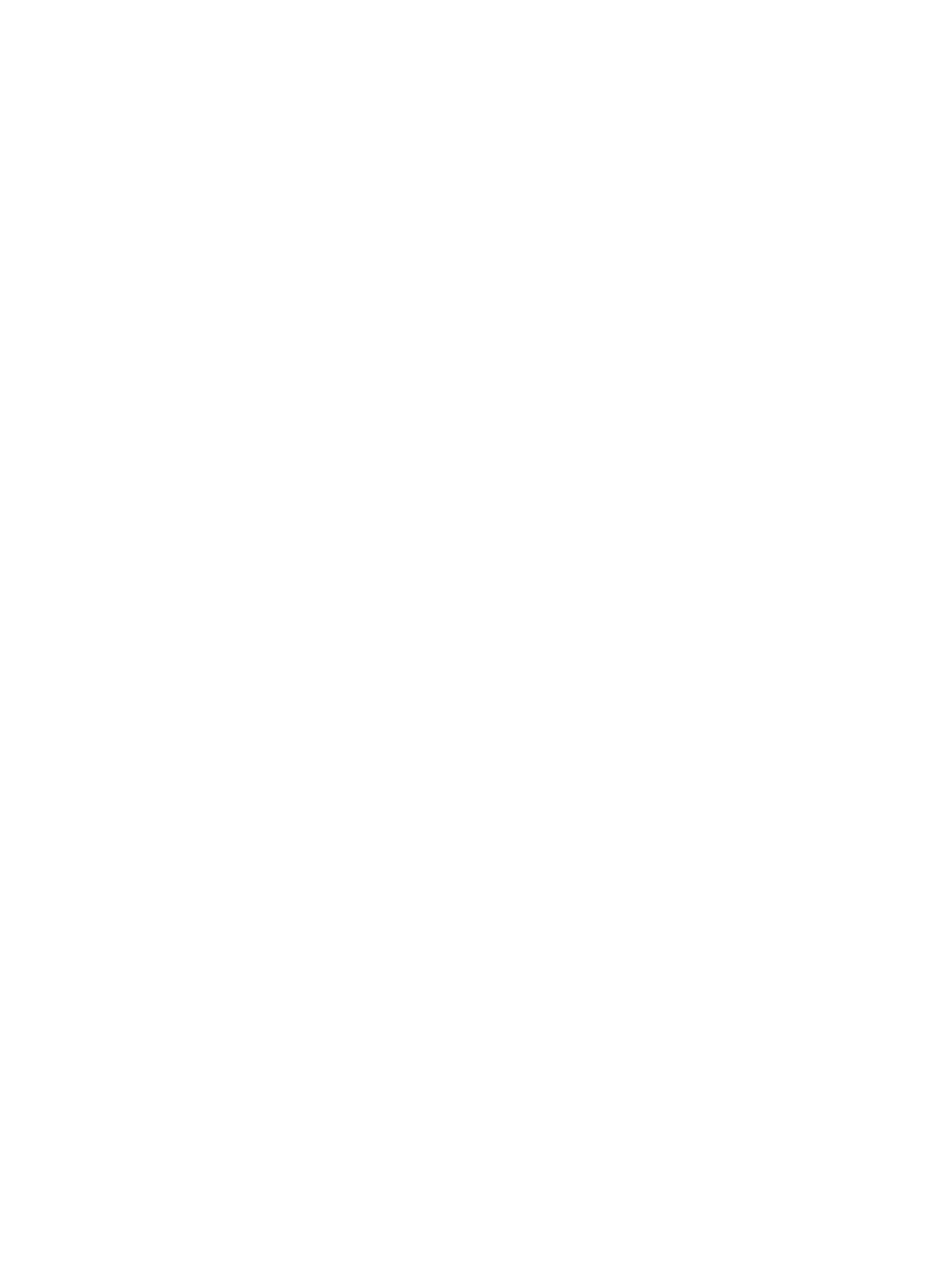
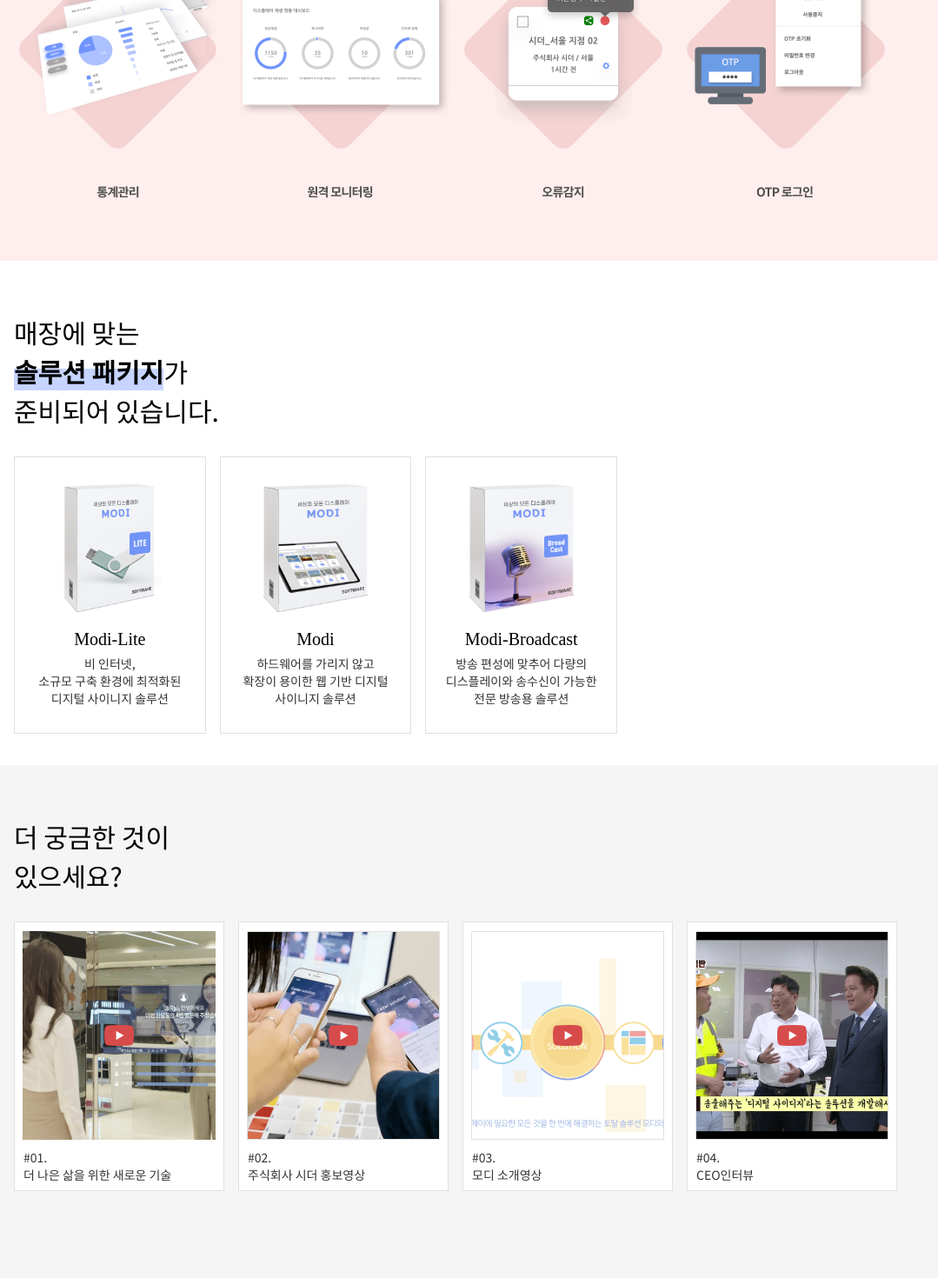
Before and after one commit to cedar-kr/cedar-hompage, a Next.js app in the folder cedar-homepage/: page / in a window 1280 px wide. Shown: the part 6732-8202 px from the top of the page at 87% size, without its empty margins (0-1079 px from the left). Before the commit the page ends 5918 px from the top, so only its background shows below. Built offline with nearby package versions, Linux system fonts and the light colour scheme.

Commit message:
index 파일 컴포넌트 업로드

```diff
--- a/cedar-homepage/src/pages/index.js
+++ b/cedar-homepage/src/pages/index.js
@@ -6,6 +6,10 @@
 import Contact from '../components/Contact'
 import Map from '../components/Map'
 import Footer from '../components/Footer'
+
+import SolutionPk from '../components/SolutionPk'
+import Video from '../components/Video'
+import Solution from '../components/Solution'
 
 export default function Home() {
   return (
@@ -19,6 +23,9 @@
       <Business />
       <History />
       <Main />
+      <Solution />
+      <SolutionPk />
+      <Video />
       <Contact />
       <Map />
       <Footer/>
```
